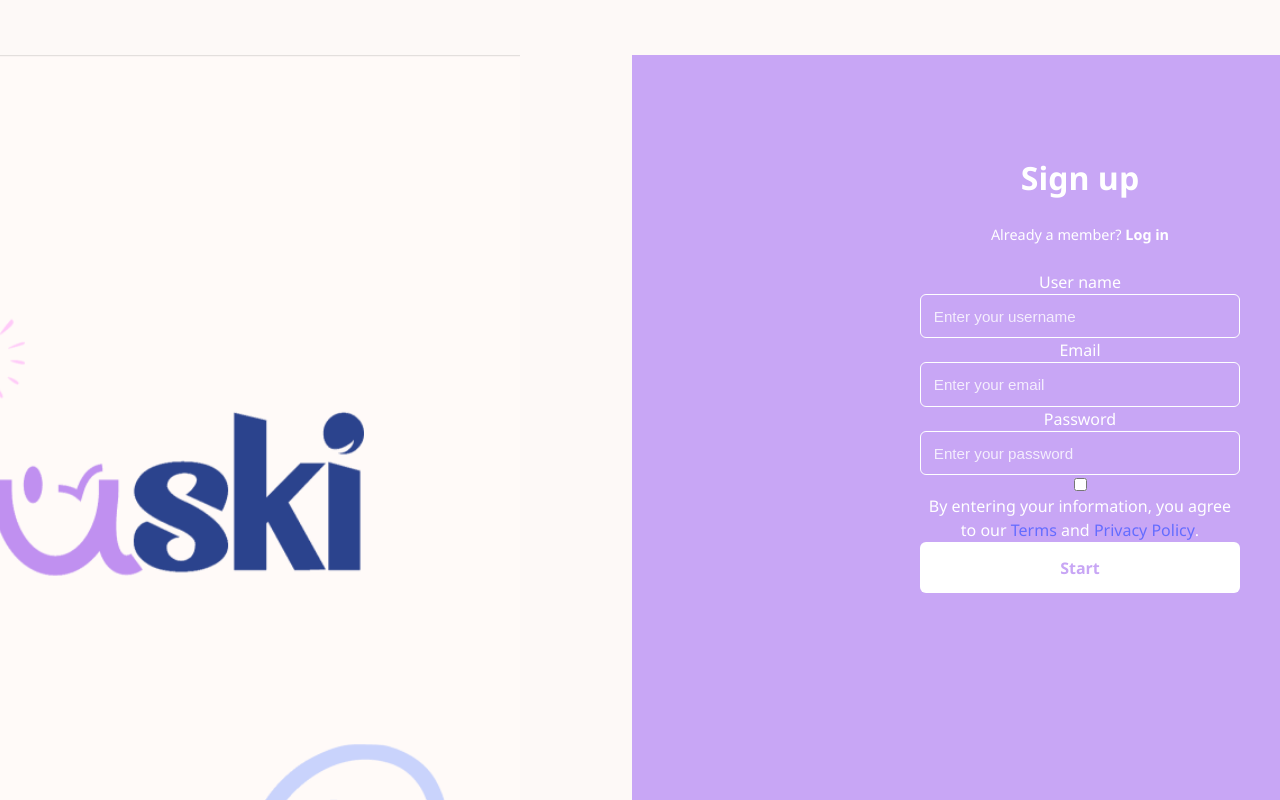
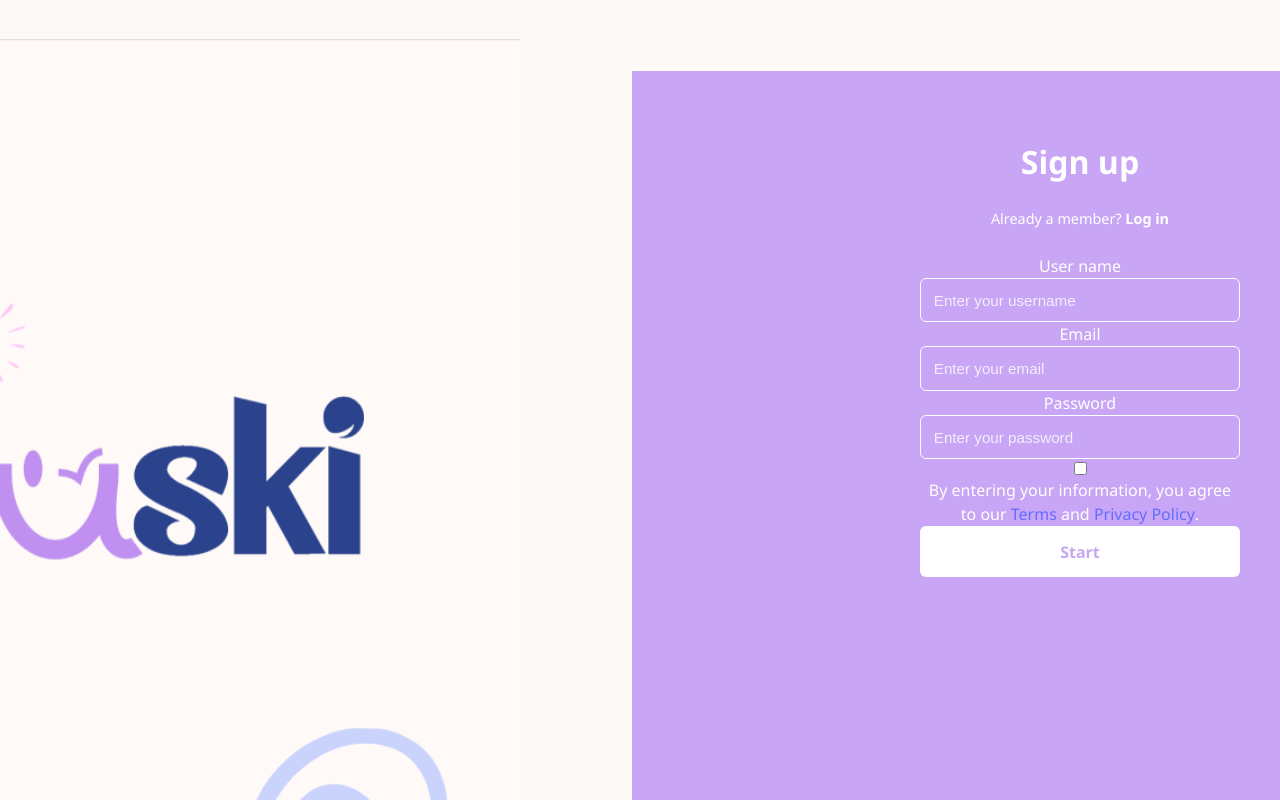
Before and after one commit to NikSala10/TaskiProject, a React (Vite) app: page / in a window 1280 px wide. Built offline with nearby package versions, Linux system fonts and the light colour scheme.

Commit message:
feat(register)Change in css margin-Top

```diff
--- a/src/components/FormRegister/SignUpForm.css
+++ b/src/components/FormRegister/SignUpForm.css
@@ -15,7 +15,7 @@ html, body {
     height: 5rem;
     align-items: center;
     margin-left:-110rem ;
-    margin-top: -28rem;
+    margin-top: -30rem;
   }
 
   .signup-form {
```
